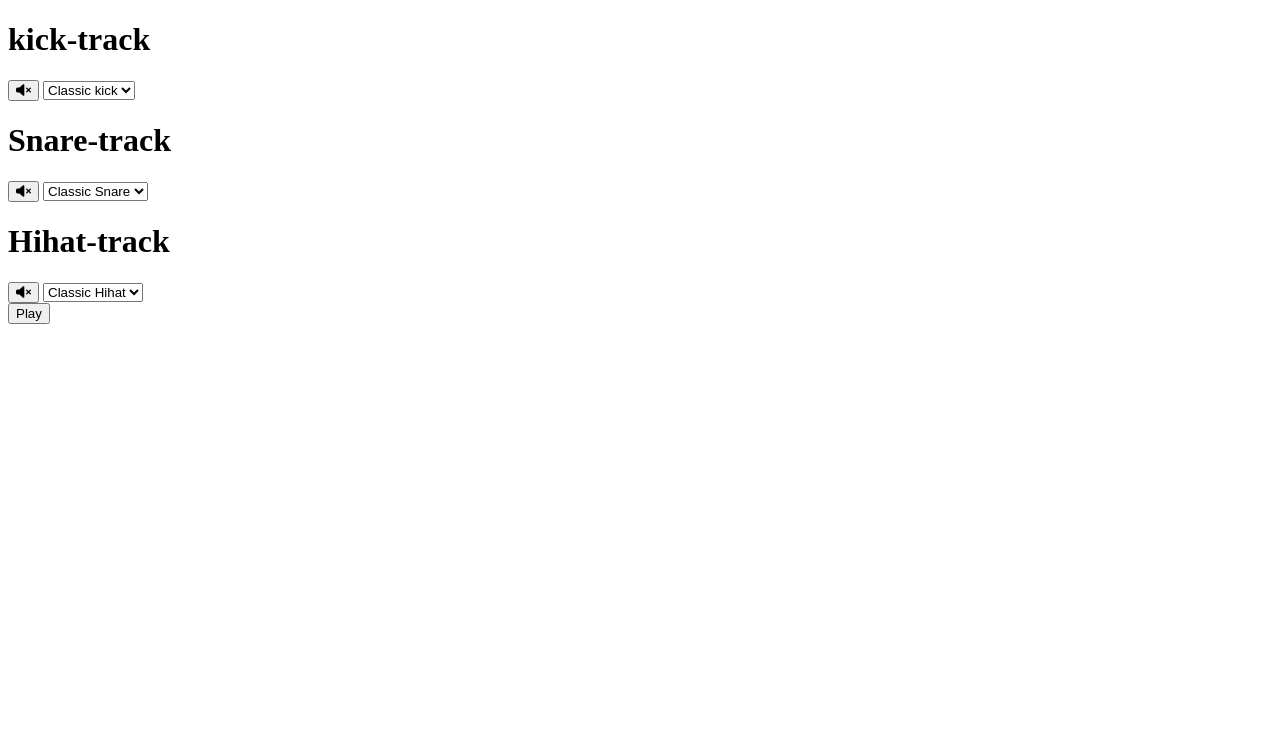
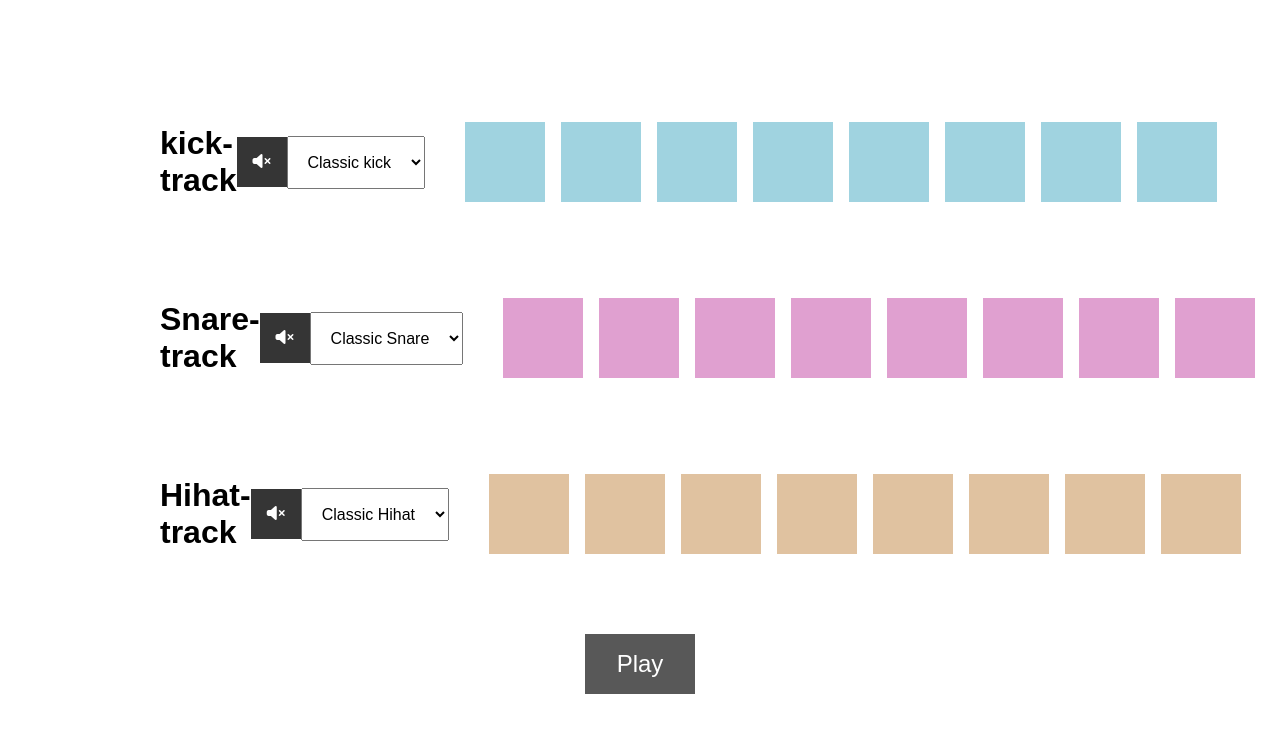
Before and after one commit to omayconmendes/javascript-beatmaker, a plain HTML site: page index.html in a window 1280 px wide. Drawn offline with Linux system fonts and the light colour scheme.

Commit message:
CSS Setup
Project stylesheet:
* css

```diff
--- a/index.html
+++ b/index.html
@@ -84,8 +84,8 @@
                 <div class="pad hihat-pad b7"></div>
             </div>
         </div>
+        <button class="play">Play</button>
     </div>
-    <button class="play">Play</button>
     <audio src="./sounds/kick-classic.wav" class="kick-sound"></audio>
     <audio src="./sounds/snare-acoustic01.wav" class="snare-sound"></audio>
     <audio src="./sounds/hihat-acoustic01.wav" class="hihat-sound"></audio>
--- a/style.css
+++ b/style.css
@@ -0,0 +1,100 @@
+* {
+    margin: 0;
+    padding: 0;
+    box-sizing: border-box;
+}
+
+body {
+    font-family: sans-serif;
+}
+
+.sequencer {
+    display: flex;
+    min-height: 100vh;
+    flex-direction: column;
+    align-items: center;
+    justify-content: center;
+    gap: 4rem;
+}
+
+i, svg {
+    pointer-events: none;
+}
+
+.kick-pad, .snare-pad, .hihat-pad {
+    width: 5rem;
+    height: 5rem;
+    margin: 1rem 0.5rem;
+    cursor: pointer
+}
+
+.kick-pad {
+    background: rgb(160,211,224);
+}
+
+.kick-pad.active {
+    background: rgb(59, 197, 231);
+}
+
+.snare-pad {
+    background: rgb(224,160, 208);
+}
+
+.snare-pad.active {
+    background: rgb(218, 58, 178);
+}
+
+.hihat-pad {
+    background: rgb(224, 194, 160);
+}
+
+.hihat-pad.active {
+    background: rgb(241, 158, 64);
+}
+
+.kick-track, .snare-track, .hihat-track {
+    display: flex;
+    align-items: center;
+    justify-content: space-between;
+    max-width: 80%;
+}
+
+.kick, .snare, .hihat {
+    display: flex;
+}
+
+.controls {
+    display: flex;
+    justify-content: space-between;
+    align-items: center;
+    flex: 1;
+    margin: 0rem 2rem;
+}
+
+.controls button {
+    padding: 1rem;
+    border: none;
+    background: #353535;
+    color: white;
+    font-size: 1rem;
+    cursor: pointer;
+    transition: all 0.5s ease;
+}
+
+.pad {
+    transition: all 0.5s ease;
+}
+
+.play {
+    padding: 1rem 2rem;
+    font-size: 1.5rem;
+    background: rgb(88, 88, 88);
+    color: white;
+    border: none;
+    cursor: pointer;
+}
+
+select {
+    padding: 1rem;
+    font-size: 1rem;
+}
```
